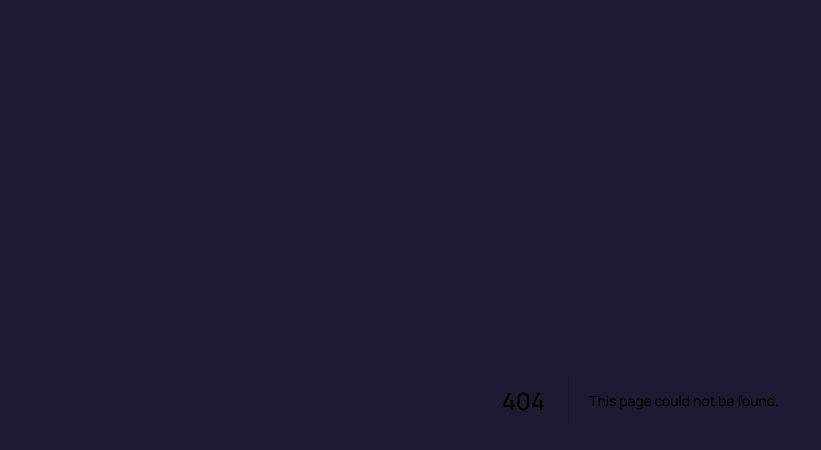
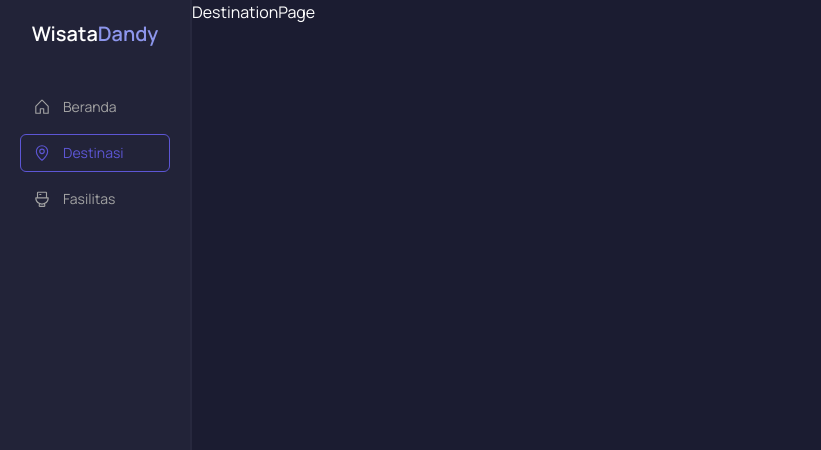
Before and after one commit to RasyaJusticio/WisataDandy-fe, a Next.js app: page /dashboard/destinasi in a window 1280 px wide. Before the commit this address had no page. Shown: the top 450 px of the page, without its empty margins (0-821 px from the left). Built offline with nearby package versions, Linux system fonts and the light colour scheme.

Commit message:
feat: create dashboard page layout

```diff
--- /dev/null
+++ b/app/dashboard/destinasi/page.tsx
@@ -0,0 +1,9 @@
+import React from 'react'
+
+const DestinationPage = () => {
+  return (
+    <div>DestinationPage</div>
+  )
+}
+
+export default DestinationPage
--- /dev/null
+++ b/app/dashboard/fasilitas/page.tsx
@@ -0,0 +1,9 @@
+import React from 'react'
+
+const FacilityPage = () => {
+  return (
+    <div>FacilityPage</div>
+  )
+}
+
+export default FacilityPage
--- /dev/null
+++ b/app/dashboard/layout.tsx
@@ -0,0 +1,21 @@
+import { DashboardSidebar } from "@/src/features/dashboard";
+import { Metadata } from "next";
+import React, { ReactNode } from "react";
+
+export const metadata: Metadata = {
+  title: "WisataDandy",
+  description: "Halaman Dashboard Wisata Dandy",
+};
+
+const DashboardLayout = ({ children }: Readonly<{ children: ReactNode }>) => {
+  return (
+    <>
+      <DashboardSidebar />
+      <main className="w-full">
+        <div className="pl-48 lg:container lg:mx-auto">{children}</div>
+      </main>
+    </>
+  );
+};
+
+export default DashboardLayout;
--- /dev/null
+++ b/app/dashboard/page.tsx
@@ -0,0 +1,7 @@
+import React from "react";
+
+const DashboardPage = () => {
+  return <div>DashboardPage</div>;
+};
+
+export default DashboardPage;
--- a/app/layout.tsx
+++ b/app/layout.tsx
@@ -3,7 +3,7 @@ import { Inter } from "next/font/google";
 import "@/src/assets/globals.css";
 
 export const metadata: Metadata = {
-  title: "Wisata Dandy",
+  title: "WisataDandy",
   description: "Generated by create next app",
 };
 
--- a/app/page.tsx
+++ b/app/page.tsx
@@ -1,9 +1,5 @@
 import Image from "next/image";
 
 export default function Home() {
-  return (
-    <main>
-
-    </main>
-  );
+  return <main></main>;
 }
--- a/src/assets/globals.css
+++ b/src/assets/globals.css
@@ -8,6 +8,10 @@
   font-family: "Manrope", -apple-system, BlinkMacSystemFont, 'Segoe UI', Roboto, Oxygen, Ubuntu, Cantarell, 'Open Sans', 'Helvetica Neue', sans-serif;
 }
 
+body {
+  color: white;
+}
+
 @layer utilities {
   .text-balance {
     text-wrap: balance;
--- /dev/null
+++ b/src/components/Logo.tsx
@@ -0,0 +1,13 @@
+import Link from "next/link";
+import React from "react";
+
+const Logo = () => {
+  return (
+    <Link href={"/"} className="flex size-fit text-xl font-semibold">
+      <span>Wisata</span>
+      <span className="text-accent-400">Dandy</span>
+    </Link>
+  );
+};
+
+export default Logo;
--- /dev/null
+++ b/src/features/dashboard/components/Sidebar.tsx
@@ -0,0 +1,32 @@
+"use client";
+
+import Logo from "@/src/components/Logo";
+import React, { useState } from "react";
+import SidebarTabs from "./SidebarTabs";
+import { PiList } from "react-icons/pi";
+
+const Sidebar = () => {
+  const [isOpen, setIsOpen] = useState(false);
+
+  return (
+    <>
+      <div className="fixed top-0 left-0 p-5 w-full md:w-48 md:h-full z-50 bg-secondary flex items-start md:items-center md:flex-col gap-10 border-r-2 border-border">
+        <Logo />
+        <button
+          className="block md:hidden text-2xl ml-auto"
+          onClick={() => setIsOpen(!isOpen)}
+        >
+          <PiList />
+        </button>
+        <SidebarTabs className="hidden md:flex" />
+      </div>
+      <SidebarTabs
+        className={`flex md:hidden ${
+          isOpen ? "translate-y-0" : "-translate-y-full"
+        }`}
+      />
+    </>
+  );
+};
+
+export default Sidebar;
--- /dev/null
+++ b/src/features/dashboard/components/SidebarTabs.tsx
@@ -0,0 +1,63 @@
+"use client";
+
+import Link from "next/link";
+import { usePathname } from "next/navigation";
+import React, { ReactNode } from "react";
+import { PiHouse, PiMapPin, PiToilet } from "react-icons/pi";
+
+interface Route {
+  label: string;
+  href: string;
+  icon: ReactNode;
+}
+
+const routes: Route[] = [
+  {
+    label: "Beranda",
+    href: "/",
+    icon: <PiHouse />,
+  },
+  {
+    label: "Destinasi",
+    href: "/dashboard/destinasi",
+    icon: <PiMapPin />,
+  },
+  {
+    label: "Fasilitas",
+    href: "/dashboard/fasilitas",
+    icon: <PiToilet />,
+  },
+];
+
+const SidebarTabs = ({ className }: Readonly<{ className: string }>) => {
+  return (
+    <div
+      className={`fixed md:static flex flex-col w-full h-full left-0 top-[68px] p-5 md:p-0 bg-secondary transition-transform duration-500 gap-2 ${className}`}
+    >
+      {routes.map((route, index) => (
+        <SidebarTab key={index} route={route} />
+      ))}
+    </div>
+  );
+};
+
+const SidebarTab = ({ route }: Readonly<{ route: Route }>) => {
+  const pathname = usePathname();
+
+  return (
+    <Link
+      href={route.href}
+      className={`flex w-full px-3 py-2 items-center gap-3 border rounded-md transition-colors border-secondary
+        ${
+          pathname === route.href
+            ? "text-accent-600 !border-accent-600"
+            : "text-neutral-400"
+        }`}
+    >
+      <span className="text-lg">{route.icon}</span>
+      <span className="text-sm">{route.label}</span>
+    </Link>
+  );
+};
+
+export default SidebarTabs;
--- /dev/null
+++ b/src/features/dashboard/index.ts
@@ -0,0 +1 @@
+export { default as DashboardSidebar } from "./components/Sidebar";
--- a/tailwind.config.ts
+++ b/tailwind.config.ts
@@ -5,6 +5,7 @@ const config: Config = {
     "./pages/**/*.{js,ts,jsx,tsx,mdx}",
     "./components/**/*.{js,ts,jsx,tsx,mdx}",
     "./app/**/*.{js,ts,jsx,tsx,mdx}",
+    "./src/**/*.{js,ts,jsx,tsx,mdx}",
   ],
   theme: {
     extend: {
@@ -12,6 +13,7 @@ const config: Config = {
         primary: "#26273b",
         secondary: "#222338",
         tertiary: "#1b1c31",
+        border: '#27283e',
         accent: {
           "50": "#f0f3fd",
           "100": "#e3e9fc",
```
